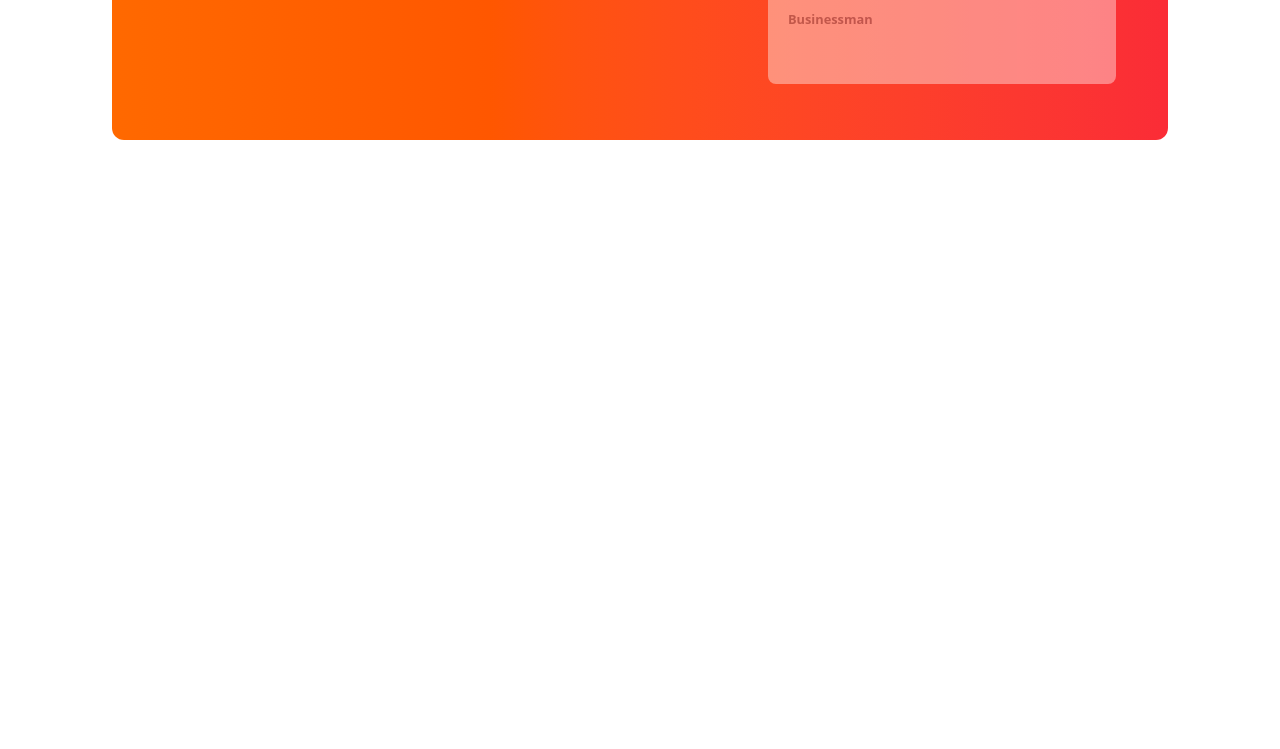
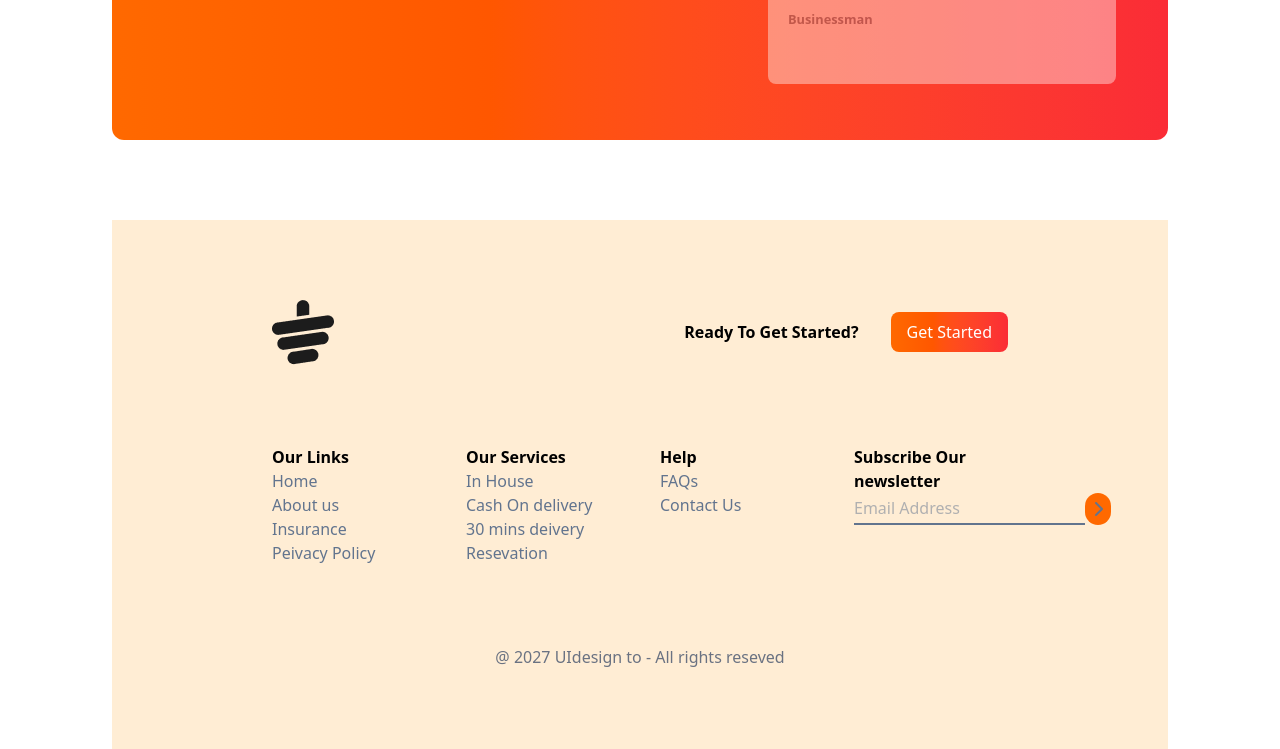
Before and after one commit to rahim4shanewaz/Tailwind-open, a plain HTML site: page index.html in a window 1280 px wide. Shown: the part 2321-3070 px from the top of the page. Before the commit the page ends 2541 px from the top, so only its background shows below. Drawn offline with nearby package versions, Linux system fonts and the light colour scheme.

Commit message:
completd with footer section

```diff
--- a/index.html
+++ b/index.html
@@ -117,7 +117,6 @@
                 </div>
 
             </div>
-
         </section>
 
     <!--Meet client-->
@@ -136,10 +135,6 @@
             <!--review section-->
             <div class="relative py-24">
 
-
-
-
-
                 <!--top card-->
                   <div class="absolute z-10 top-44 lg:top-52">
                     <div class="relative h-56 bg-white text-black rounded-lg w-full md:w-3/4 flex items-center px-5  ">
@@ -155,10 +150,6 @@
 
                 </div>
 
-
-
-
-
                 <!--middle card-->
 
                    <div class="relative h-56 bg-white text-black rounded-lg w-full md:w-3/4 flex items-center px-5 opacity-40 left-8 lg:left-32">
@@ -171,10 +162,6 @@
                     <small class="font-bold text-gray-500">Businessman</small>
                     </div>
                 </div>
-
-
-
-
 
               <!--bottom card-->
                  <div class="relative h-56 top-10 bg-white text-black rounded-lg w-full md:w-3/4 left-8 lg:left-32 flex items-center px-5 opacity-40 ">
@@ -191,13 +178,69 @@
 
 
             </div>
-
         </div>
 
 
     </section>
 
+    <footer class=" bg-orange-100 py-40 px-40 pt-20 pb-20">
+    <div class=" md:flex justify-between items-center mb-20">
+        <div>
+            <img src="/images/cup.png" alt="">
+        </div>
+        <div class="flex gap-8 items-center">
+            <p class="font-bold">Ready To Get Started?</p>
+            <button class="bg-gradient-to-r from-orange-500 to-red-500 rounded-lg px-4 py-2 text-white">Get Started</button>
+        </div>
+    </div>
+
+    <div class="grid grid-cols-1 md:grid-cols-4 gap-10 mb-20">
+
+        <div>
+            <p class="font-bold">Our Links</p>
+            <div class="text-slate-500">
+                <p>Home</p>
+            <p>About us</p>
+            <p>Insurance</p>
+            <p>Peivacy Policy</p>
+            </div>
+        </div>
+        <div>
+            <p class="font-bold">Our Services</p>
+            <div class="text-slate-500">
+                <p>In House</p>
+            <p>Cash On delivery</p>
+            <p>30 mins deivery</p>
+            <p>Resevation</p>
+            </div>
+        </div>
+        <div>
+            <p class="font-bold">Help</p>
+            <div class="text-slate-500">
+                <p>FAQs</p>
+            <p>Contact Us</p>
+            </div>
+        </div>
+        <div>
+            <p class="font-bold">Subscribe Our newsletter</p>
+            <div class="text-slate-500 flex">
+
+                <input class="border-b-2" placeholder="Email Address" type="text" name="" id="">
+                <button><i class="fa-solid fa-chevron-right bg-orange-500 px-2 py-2 rounded-full"></i></i></button>
+            </div>
+        </div>
+
+    </div>
+
+    <div class="text-center text-gray-500">
+        <p>@ 2027 UIdesign to - All rights reseved</p>
+    </div>
+
+   </footer>
+
    </main>
+
+
 
 </body>
 </html>
```
